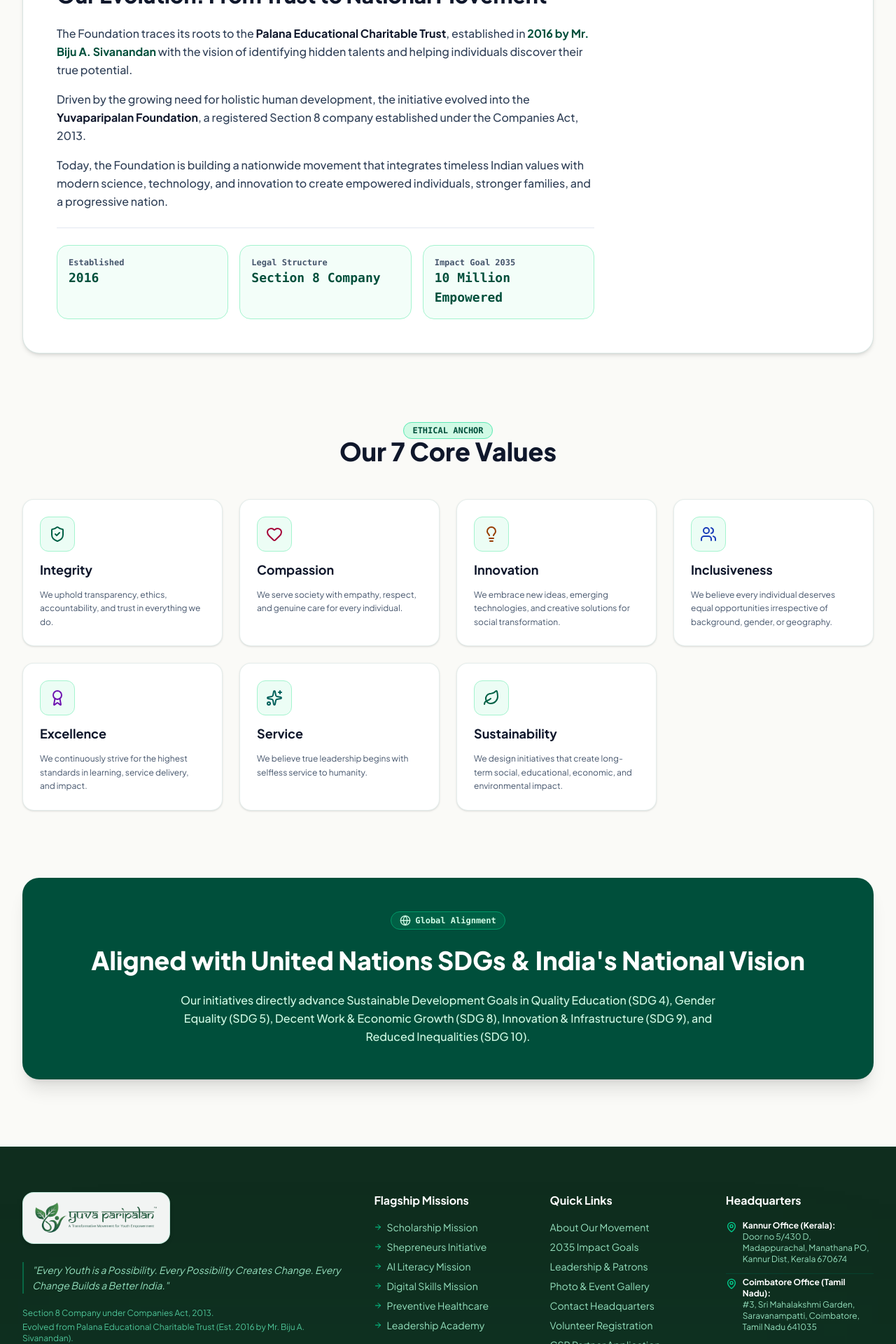
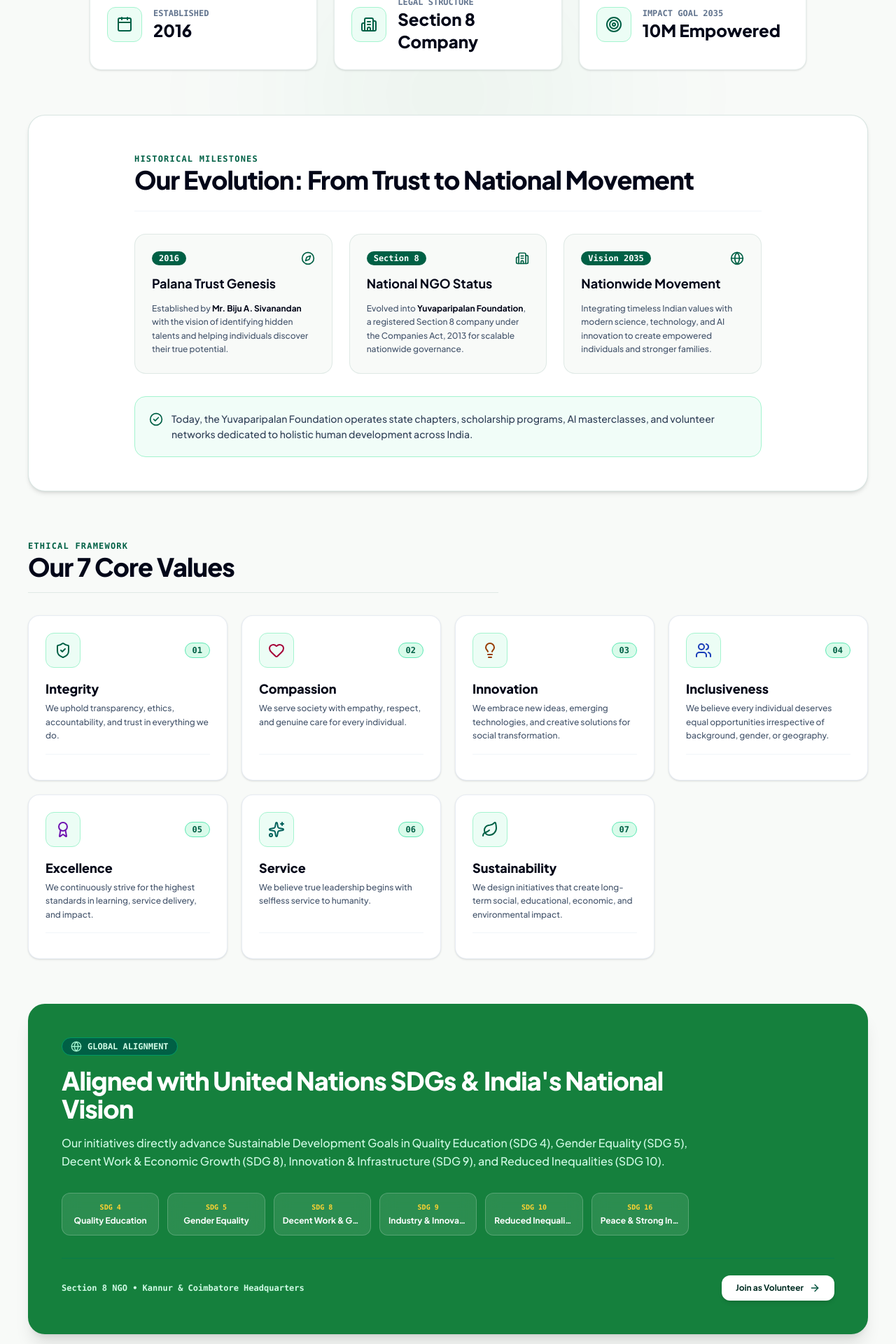
Before and after one commit to BSDigitalLab/yuvaparipalan_foundation-web, a React (Vite) app: page /about in a window 1280 px wide. Shown: the part 540-2460 px from the top of the page at 70% size. Built offline with nearby package versions, Linux system fonts and the light colour scheme.

Commit message:
feat: redesign About Us page with structured 3-stage evolution, 3-card metrics bar, 7 core values grid, and UN SDG alignment

```diff
--- a/src/pages/AboutPage.tsx
+++ b/src/pages/AboutPage.tsx
@@ -1,17 +1,30 @@
 import React from 'react';
 import { SEOHead } from '../components/common/SEOHead';
 import { FadeIn } from '../components/motion/FadeIn';
-import { ShieldCheck, Heart, Sparkles, Award, Lightbulb, Users, Leaf, Globe } from 'lucide-react';
+import {
+  ShieldCheck, Heart, Sparkles, Award, Lightbulb, Users, Leaf, Globe,
+  Calendar, Building2, Target, CheckCircle2, Compass, ArrowRight
+} from 'lucide-react';
+import { Link } from 'react-router-dom';
 
 export const AboutPage: React.FC = () => {
   const coreValues = [
-    { title: 'Integrity', desc: 'We uphold transparency, ethics, accountability, and trust in everything we do.', icon: <ShieldCheck className="w-6 h-6 text-emerald-800" /> },
-    { title: 'Compassion', desc: 'We serve society with empathy, respect, and genuine care for every individual.', icon: <Heart className="w-6 h-6 text-rose-800" /> },
-    { title: 'Innovation', desc: 'We embrace new ideas, emerging technologies, and creative solutions for social transformation.', icon: <Lightbulb className="w-6 h-6 text-amber-800" /> },
-    { title: 'Inclusiveness', desc: 'We believe every individual deserves equal opportunities irrespective of background, gender, or geography.', icon: <Users className="w-6 h-6 text-blue-800" /> },
-    { title: 'Excellence', desc: 'We continuously strive for the highest standards in learning, service delivery, and impact.', icon: <Award className="w-6 h-6 text-purple-800" /> },
-    { title: 'Service', desc: 'We believe true leadership begins with selfless service to humanity.', icon: <Sparkles className="w-6 h-6 text-teal-800" /> },
-    { title: 'Sustainability', desc: 'We design initiatives that create long-term social, educational, economic, and environmental impact.', icon: <Leaf className="w-6 h-6 text-emerald-800" /> },
+    { id: '01', title: 'Integrity', desc: 'We uphold transparency, ethics, accountability, and trust in everything we do.', icon: <ShieldCheck className="w-6 h-6 text-emerald-800" /> },
+    { id: '02', title: 'Compassion', desc: 'We serve society with empathy, respect, and genuine care for every individual.', icon: <Heart className="w-6 h-6 text-rose-800" /> },
+    { id: '03', title: 'Innovation', desc: 'We embrace new ideas, emerging technologies, and creative solutions for social transformation.', icon: <Lightbulb className="w-6 h-6 text-amber-800" /> },
+    { id: '04', title: 'Inclusiveness', desc: 'We believe every individual deserves equal opportunities irrespective of background, gender, or geography.', icon: <Users className="w-6 h-6 text-blue-800" /> },
+    { id: '05', title: 'Excellence', desc: 'We continuously strive for the highest standards in learning, service delivery, and impact.', icon: <Award className="w-6 h-6 text-purple-800" /> },
+    { id: '06', title: 'Service', desc: 'We believe true leadership begins with selfless service to humanity.', icon: <Sparkles className="w-6 h-6 text-teal-800" /> },
+    { id: '07', title: 'Sustainability', desc: 'We design initiatives that create long-term social, educational, economic, and environmental impact.', icon: <Leaf className="w-6 h-6 text-emerald-800" /> },
+  ];
+
+  const sdgBadges = [
+    { code: 'SDG 4', title: 'Quality Education' },
+    { code: 'SDG 5', title: 'Gender Equality' },
+    { code: 'SDG 8', title: 'Decent Work & Growth' },
+    { code: 'SDG 9', title: 'Industry & Innovation' },
+    { code: 'SDG 10', title: 'Reduced Inequalities' },
+    { code: 'SDG 16', title: 'Peace & Strong Institutions' },
   ];
 
   return (
@@ -21,100 +34,222 @@
         description="Discover the history, vision, values, and Section 8 governance of Yuvaparipalan Foundation, evolved from Palana Trust in 2016."
       />
 
-      <div className="pt-32 pb-24 bg-[#fafaf7]">
-        <div className="max-w-7xl mx-auto px-4 sm:px-6 lg:px-8">
-          {/* Header Banner */}
+      <div className="pt-28 sm:pt-32 pb-24 bg-[#f8faf8] relative overflow-hidden">
+        {/* Background Ambient Radial Glow */}
+        <div
+          className="absolute top-1/6 left-1/2 -translate-x-1/2 w-[900px] h-[500px] pointer-events-none opacity-20"
+          style={{
+            background: 'radial-gradient(circle, rgba(21, 128, 61, 0.3) 0%, rgba(16, 185, 129, 0.08) 50%, transparent 80%)',
+            filter: 'blur(80px)',
+          }}
+        />
+
+        <div className="max-w-[1440px] mx-auto px-4 sm:px-6 lg:px-10 relative z-10 space-y-16">
+
+          {/* Standardized Hero Section Banner */}
           <FadeIn direction="up">
-            <div className="text-center max-w-4xl mx-auto mb-20 space-y-4">
-              <span className="text-xs font-mono font-semibold tracking-widest text-emerald-900 uppercase bg-emerald-100 px-3 py-1 rounded-full border border-emerald-300">
-                Movement Genesis & Identity
+            <div className="text-center max-w-4xl mx-auto space-y-4">
+              <div className="inline-flex items-center gap-2 px-3 py-1 rounded-full bg-emerald-100 text-emerald-900 border border-emerald-300 text-xs font-mono font-bold uppercase tracking-wider">
+                <Sparkles className="w-3.5 h-3.5 text-emerald-700" />
+                <span>Movement Genesis & Identity</span>
+              </div>
+
+              <h1 className="font-heading text-4xl sm:text-6xl font-black text-slate-950 tracking-tight leading-tight">
+                Empowering India's{' '}
+                <span className="relative inline-block text-[#15803d] pb-1 after:content-[''] after:absolute after:bottom-0 after:left-0 after:w-full after:h-1.5 after:bg-[#15803d]">
+                  Next Generation
                 </span>
-              <h1 className="font-heading text-4xl sm:text-6xl font-extrabold text-slate-900 tracking-tight">
-                Empowering India's Next Generation
               </h1>
-              <p className="text-slate-700 text-base sm:text-xl leading-relaxed font-medium">
+
+              <p className="text-slate-700 text-base sm:text-xl leading-relaxed font-medium pt-2">
                 The Yuvaparipalan Foundation is a national Section 8 not-for-profit organization dedicated to empowering individuals through education, skill development, leadership, mental well-being, entrepreneurship, and social responsibility.
               </p>
             </div>
           </FadeIn>
 
-          {/* Organizational Evolution Timeline */}
+          {/* Standardized 3-Card Metrics Bar */}
           <FadeIn direction="up">
-            <div className="p-8 sm:p-12 rounded-3xl bg-white border border-emerald-900/15 shadow-md mb-24 relative overflow-hidden">
-              <div className="max-w-3xl space-y-6">
-                <h2 className="font-heading text-2xl sm:text-3xl font-extrabold text-slate-900">
-                  Our Evolution: From Trust to National Movement
-                </h2>
-                <div className="space-y-4 text-slate-700 text-sm sm:text-base leading-relaxed font-medium">
-                  <p>
-                    The Foundation traces its roots to the <strong className="text-slate-900">Palana Educational Charitable Trust</strong>, established in <strong className="text-emerald-900">2016 by Mr. Biju A. Sivanandan</strong> with the vision of identifying hidden talents and helping individuals discover their true potential.
-                  </p>
-                  <p>
-                    Driven by the growing need for holistic human development, the initiative evolved into the <strong className="text-slate-900">Yuvaparipalan Foundation</strong>, a registered Section 8 company established under the Companies Act, 2013.
-                  </p>
-                  <p>
-                    Today, the Foundation is building a nationwide movement that integrates timeless Indian values with modern science, technology, and innovation to create empowered individuals, stronger families, and a progressive nation.
-                  </p>
+            <div className="grid grid-cols-1 sm:grid-cols-3 gap-6 max-w-5xl mx-auto">
+              <div className="p-6 rounded-2xl bg-white border border-emerald-900/10 shadow-sm hover:shadow-md transition-all flex items-center gap-4">
+                <div className="p-3 rounded-xl bg-emerald-50 text-emerald-800 border border-emerald-200">
+                  <Calendar className="w-6 h-6" />
+                </div>
+                <div className="text-left">
+                  <span className="text-xs text-slate-500 font-mono font-semibold uppercase block">Established</span>
+                  <strong className="text-2xl font-heading font-extrabold text-slate-950">2016</strong>
+                </div>
               </div>
 
-                <div className="grid grid-cols-1 sm:grid-cols-3 gap-4 pt-6 border-t border-slate-200 text-xs font-mono">
-                  <div className="p-4 rounded-2xl bg-emerald-50/60 border border-emerald-200">
-                    <span className="text-slate-600 block font-semibold">Established</span>
-                    <strong className="text-lg text-emerald-900">2016</strong>
+              <div className="p-6 rounded-2xl bg-white border border-emerald-900/10 shadow-sm hover:shadow-md transition-all flex items-center gap-4">
+                <div className="p-3 rounded-xl bg-emerald-50 text-emerald-800 border border-emerald-200">
+                  <Building2 className="w-6 h-6" />
                 </div>
-                  <div className="p-4 rounded-2xl bg-emerald-50/60 border border-emerald-200">
-                    <span className="text-slate-600 block font-semibold">Legal Structure</span>
-                    <strong className="text-lg text-emerald-900">Section 8 Company</strong>
+                <div className="text-left">
+                  <span className="text-xs text-slate-500 font-mono font-semibold uppercase block">Legal Structure</span>
+                  <strong className="text-2xl font-heading font-extrabold text-slate-950">Section 8 Company</strong>
                 </div>
-                  <div className="p-4 rounded-2xl bg-emerald-50/60 border border-emerald-200">
-                    <span className="text-slate-600 block font-semibold">Impact Goal 2035</span>
-                    <strong className="text-lg text-emerald-900">10 Million Empowered</strong>
               </div>
+
+              <div className="p-6 rounded-2xl bg-white border border-emerald-900/10 shadow-sm hover:shadow-md transition-all flex items-center gap-4">
+                <div className="p-3 rounded-xl bg-emerald-50 text-emerald-800 border border-emerald-200">
+                  <Target className="w-6 h-6" />
+                </div>
+                <div className="text-left">
+                  <span className="text-xs text-slate-500 font-mono font-semibold uppercase block">Impact Goal 2035</span>
+                  <strong className="text-2xl font-heading font-extrabold text-slate-950">10M Empowered</strong>
                 </div>
               </div>
             </div>
           </FadeIn>
 
-          {/* Core Values Grid */}
-          <div className="mb-24 space-y-12">
+          {/* Structured Evolution Timeline Section */}
           <FadeIn direction="up">
-              <div className="text-center max-w-2xl mx-auto space-y-3">
-                <span className="text-xs font-mono text-emerald-900 uppercase bg-emerald-100 px-3 py-1 rounded-full border border-emerald-300 font-semibold">
-                  Ethical Anchor
+            <div className="p-8 sm:p-12 rounded-3xl bg-white border border-emerald-900/15 shadow-md relative overflow-hidden">
+              <div className="max-w-4xl mx-auto space-y-8">
+                <div className="text-left space-y-2 border-b border-slate-100 pb-6">
+                  <span className="text-xs font-mono font-bold text-emerald-800 uppercase tracking-widest">
+                    Historical Milestones
                   </span>
-                <h2 className="font-heading text-3xl sm:text-4xl font-extrabold text-slate-900">Our 7 Core Values</h2>
+                  <h2 className="font-heading text-3xl sm:text-4xl font-extrabold text-slate-950 tracking-tight">
+                    Our Evolution: From Trust to National Movement
+                  </h2>
+                </div>
+
+                {/* 3 Structured Evolution Steps */}
+                <div className="grid grid-cols-1 md:grid-cols-3 gap-6 text-left">
+                  <div className="p-6 rounded-2xl bg-[#f8faf8] border border-emerald-900/10 space-y-3 relative">
+                    <div className="flex items-center justify-between">
+                      <span className="px-2.5 py-0.5 rounded-full bg-emerald-800 text-white font-mono text-xs font-bold">2016</span>
+                      <Compass className="w-5 h-5 text-emerald-800" />
+                    </div>
+                    <h3 className="font-heading font-bold text-lg text-slate-950">Palana Trust Genesis</h3>
+                    <p className="text-xs text-slate-600 leading-relaxed font-medium">
+                      Established by <strong className="text-slate-950">Mr. Biju A. Sivanandan</strong> with the vision of identifying hidden talents and helping individuals discover their true potential.
+                    </p>
+                  </div>
+
+                  <div className="p-6 rounded-2xl bg-[#f8faf8] border border-emerald-900/10 space-y-3 relative">
+                    <div className="flex items-center justify-between">
+                      <span className="px-2.5 py-0.5 rounded-full bg-emerald-800 text-white font-mono text-xs font-bold">Section 8</span>
+                      <Building2 className="w-5 h-5 text-emerald-800" />
+                    </div>
+                    <h3 className="font-heading font-bold text-lg text-slate-950">National NGO Status</h3>
+                    <p className="text-xs text-slate-600 leading-relaxed font-medium">
+                      Evolved into <strong className="text-slate-950">Yuvaparipalan Foundation</strong>, a registered Section 8 company under the Companies Act, 2013 for scalable nationwide governance.
+                    </p>
+                  </div>
+
+                  <div className="p-6 rounded-2xl bg-[#f8faf8] border border-emerald-900/10 space-y-3 relative">
+                    <div className="flex items-center justify-between">
+                      <span className="px-2.5 py-0.5 rounded-full bg-emerald-800 text-white font-mono text-xs font-bold">Vision 2035</span>
+                      <Globe className="w-5 h-5 text-emerald-800" />
+                    </div>
+                    <h3 className="font-heading font-bold text-lg text-slate-950">Nationwide Movement</h3>
+                    <p className="text-xs text-slate-600 leading-relaxed font-medium">
+                      Integrating timeless Indian values with modern science, technology, and AI innovation to create empowered individuals and stronger families.
+                    </p>
+                  </div>
+                </div>
+
+                <div className="p-5 rounded-2xl bg-emerald-50/70 border border-emerald-200 text-left text-xs sm:text-sm text-slate-700 leading-relaxed font-medium flex items-start gap-3">
+                  <CheckCircle2 className="w-5 h-5 text-emerald-800 shrink-0 mt-0.5" />
+                  <span>
+                    Today, the Yuvaparipalan Foundation operates state chapters, scholarship programs, AI masterclasses, and volunteer networks dedicated to holistic human development across India.
+                  </span>
+                </div>
+              </div>
             </div>
           </FadeIn>
 
-            <div className="grid grid-cols-1 sm:grid-cols-2 lg:grid-cols-4 gap-6">
+          {/* Innovatively Structured 7 Core Values Grid */}
+          <div className="space-y-8">
+            <FadeIn direction="up">
+              <div className="text-left max-w-2xl space-y-2 border-b border-emerald-900/10 pb-4">
+                <span className="text-xs font-mono text-emerald-800 uppercase tracking-widest font-bold">
+                  Ethical Framework
+                </span>
+                <h2 className="font-heading text-3xl sm:text-4xl font-extrabold text-slate-950 tracking-tight">
+                  Our 7 Core Values
+                </h2>
+              </div>
+            </FadeIn>
+
+            <div className="grid grid-cols-1 sm:grid-cols-2 lg:grid-cols-4 gap-5">
               {coreValues.map((value) => (
                 <FadeIn key={value.title} direction="up">
-                  <div className="p-6 rounded-2xl bg-white border border-emerald-900/10 hover:border-emerald-700/40 transition-all h-full space-y-3 shadow-sm hover:shadow-md">
-                    <div className="p-3 rounded-xl bg-emerald-50 border border-emerald-200 w-fit">
+                  <div className="group p-6 rounded-2xl bg-white border border-slate-200/80 hover:border-emerald-600/50 shadow-sm hover:shadow-xl hover:-translate-y-1 transition-all duration-300 flex flex-col justify-between h-full text-left relative overflow-hidden">
+                    <div className="space-y-4">
+                      <div className="flex items-center justify-between">
+                        <div className="p-3 rounded-xl bg-emerald-50 border border-emerald-200 group-hover:bg-emerald-100 transition-colors">
                           {value.icon}
                         </div>
-                    <h3 className="font-heading font-bold text-lg text-slate-900">{value.title}</h3>
-                    <p className="text-xs text-slate-600 leading-relaxed">{value.desc}</p>
+                        <span className="text-xs font-mono font-bold text-emerald-800 bg-emerald-100/80 px-2.5 py-0.5 rounded-full border border-emerald-300">
+                          {value.id}
+                        </span>
+                      </div>
+
+                      <div>
+                        <h3 className="font-heading font-extrabold text-lg text-slate-950 group-hover:text-emerald-900 transition-colors">
+                          {value.title}
+                        </h3>
+                        <p className="text-xs text-slate-600 leading-relaxed mt-1 font-medium">
+                          {value.desc}
+                        </p>
+                      </div>
+                    </div>
+
+                    <div className="mt-4 pt-2 border-t border-slate-100">
+                      <div className="h-1 w-0 group-hover:w-full bg-gradient-to-r from-emerald-600 to-teal-500 transition-all duration-300 rounded-full" />
+                    </div>
                   </div>
                 </FadeIn>
               ))}
             </div>
           </div>
 
-          {/* UN SDG Commitment Banner */}
+          {/* Standardized UN SDG Alignment Banner */}
           <FadeIn direction="up">
-            <div className="p-8 sm:p-12 rounded-3xl bg-emerald-900 text-white shadow-xl text-center space-y-6">
-              <span className="px-3 py-1 rounded-full text-xs font-mono bg-emerald-800 text-emerald-100 border border-emerald-600 inline-flex items-center gap-1.5 font-semibold">
-                <Globe className="w-4 h-4" /> Global Alignment
-              </span>
-              <h2 className="font-heading text-3xl sm:text-4xl font-extrabold text-white">
+            <div className="p-8 sm:p-12 rounded-3xl bg-[#15803d] text-white shadow-xl text-left space-y-8 relative overflow-hidden">
+              <div className="max-w-4xl space-y-4 relative z-10">
+                <div className="inline-flex items-center gap-2 px-3 py-1 rounded-full bg-emerald-800 text-emerald-100 border border-emerald-600 text-xs font-mono font-bold uppercase">
+                  <Globe className="w-4 h-4 text-emerald-200" />
+                  <span>Global Alignment</span>
+                </div>
+
+                <h2 className="font-heading text-3xl sm:text-4xl font-extrabold text-white tracking-tight">
                   Aligned with United Nations SDGs & India's National Vision
                 </h2>
-              <p className="text-emerald-100 max-w-3xl mx-auto text-sm sm:text-base leading-relaxed font-medium">
+
+                <p className="text-emerald-100 text-sm sm:text-base leading-relaxed font-medium">
                   Our initiatives directly advance Sustainable Development Goals in Quality Education (SDG 4), Gender Equality (SDG 5), Decent Work & Economic Growth (SDG 8), Innovation & Infrastructure (SDG 9), and Reduced Inequalities (SDG 10).
                 </p>
+
+                {/* SDG Badges Grid */}
+                <div className="grid grid-cols-2 sm:grid-cols-3 lg:grid-cols-6 gap-3 pt-4">
+                  {sdgBadges.map((sdg, i) => (
+                    <div key={i} className="p-3 rounded-xl bg-white/10 backdrop-blur-md border border-white/20 text-center space-y-1">
+                      <span className="text-[10px] font-mono font-bold text-amber-300 block">{sdg.code}</span>
+                      <span className="text-xs font-bold text-white block truncate">{sdg.title}</span>
+                    </div>
+                  ))}
+                </div>
+              </div>
+
+              {/* Bottom Action Strip */}
+              <div className="pt-6 border-t border-emerald-700/60 flex flex-col sm:flex-row items-center justify-between gap-4">
+                <span className="text-xs text-emerald-100 font-mono font-semibold">
+                  Section 8 NGO • Kannur & Coimbatore Headquarters
+                </span>
+                <Link to="/volunteer">
+                  <button className="bg-white text-emerald-950 hover:bg-emerald-50 font-bold text-xs px-5 py-2.5 rounded-xl shadow-md transition-all flex items-center gap-2">
+                    <span>Join as Volunteer</span>
+                    <ArrowRight className="w-4 h-4 text-emerald-900" />
+                  </button>
+                </Link>
+              </div>
             </div>
           </FadeIn>
+
         </div>
       </div>
     </>
```
Lines whose indentation alone changed are shown as unchanged.
